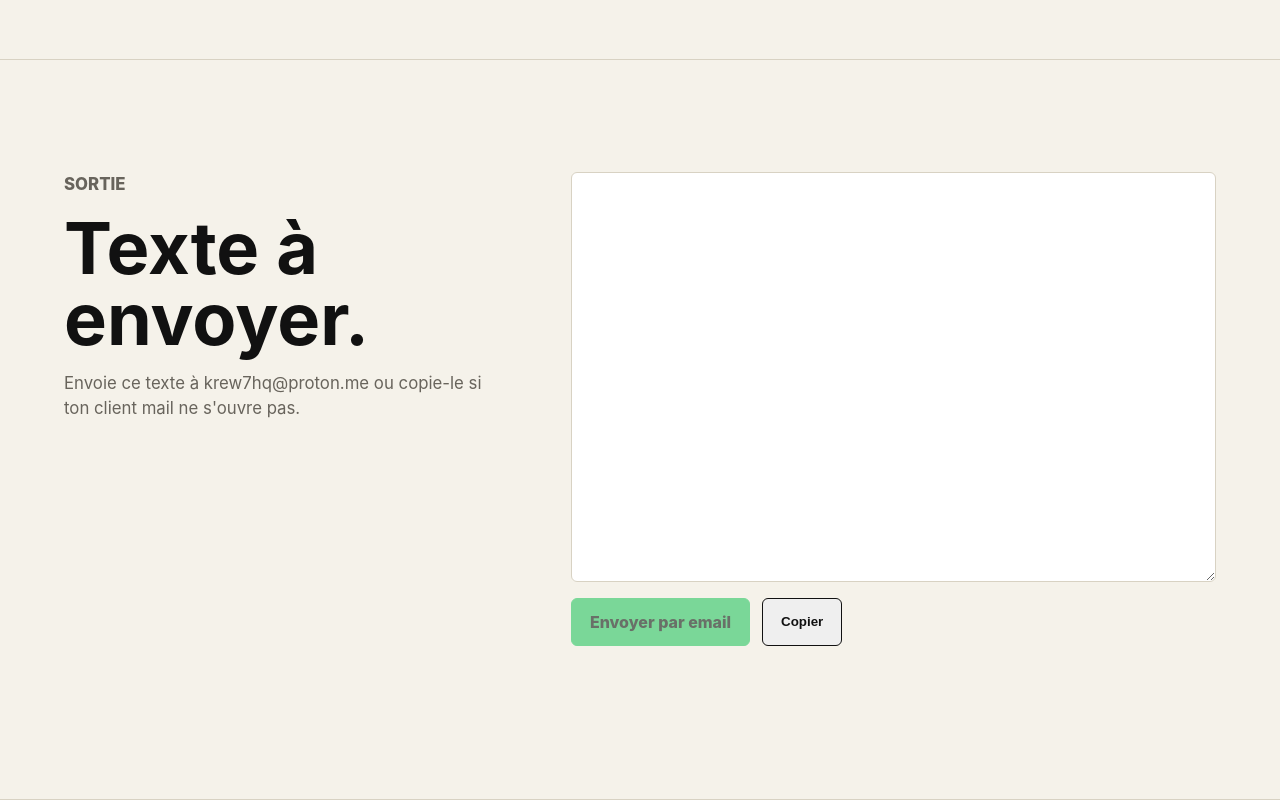
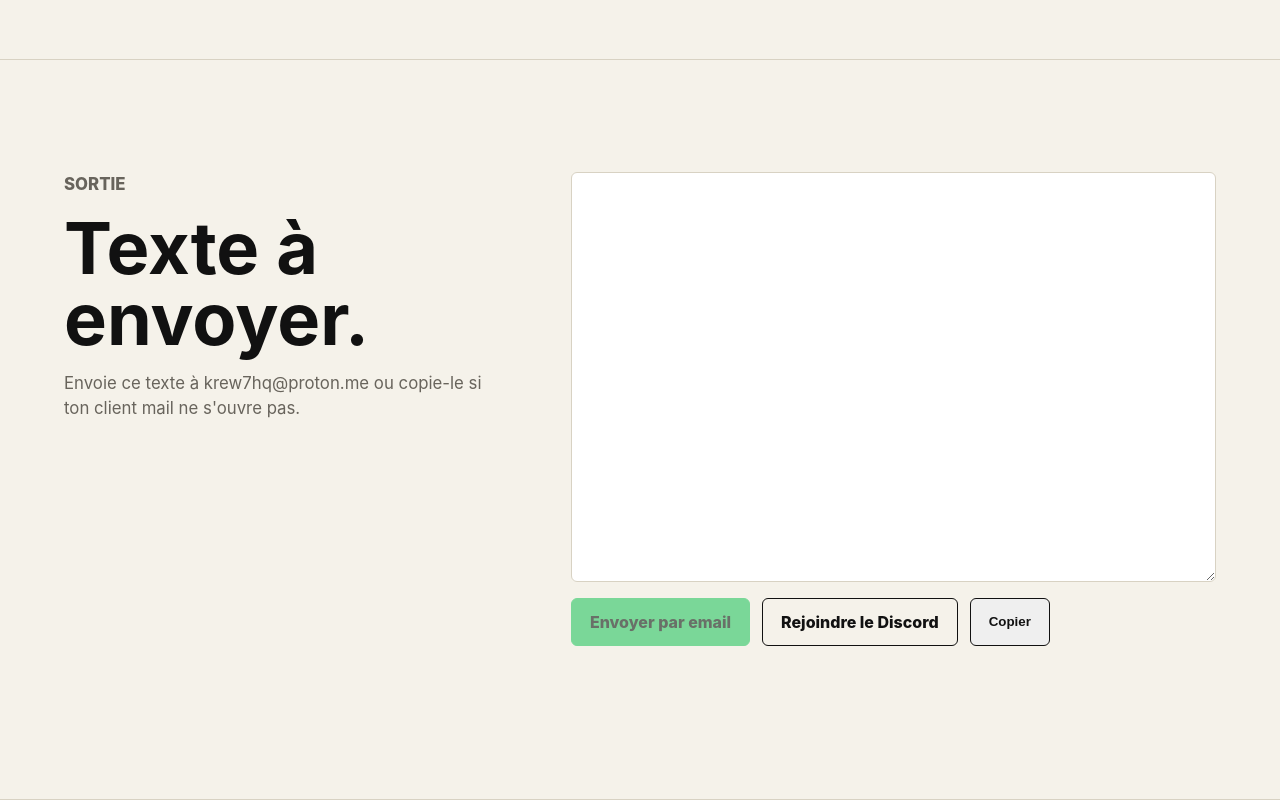
Before and after one commit to krew7hq/krew7hq.github.io, a plain HTML site: page join.html in a window 1280 px wide. Shown: the part 2204-3004 px from the top of the page. Drawn offline with Linux system fonts and the light colour scheme.

Commit message:
Add Discord invite links

```diff
--- a/join.html
+++ b/join.html
@@ -143,6 +143,7 @@
           <textarea id="application-text" rows="18" readonly></textarea>
           <div class="output-actions">
             <a class="button primary" id="email-application" href="mailto:krew7hq@proton.me" aria-disabled="true">Envoyer par email</a>
+            <a class="button secondary" href="https://discord.gg/ajAgnNHJY">Rejoindre le Discord</a>
             <button class="button secondary" id="copy-application" type="button">Copier</button>
           </div>
           <p class="copy-status" id="copy-status" role="status" aria-live="polite"></p>
```
Also changed, not shown: index.html (+1 -0 lines).
